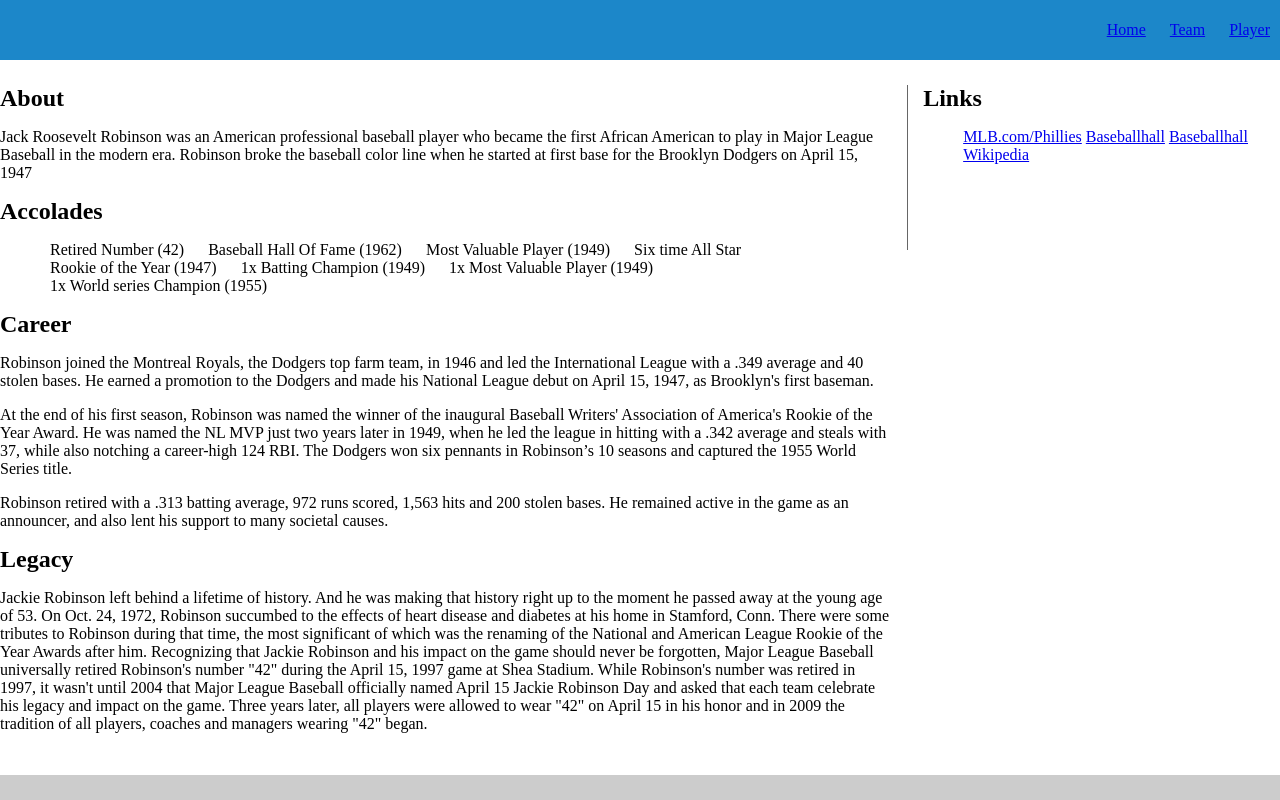
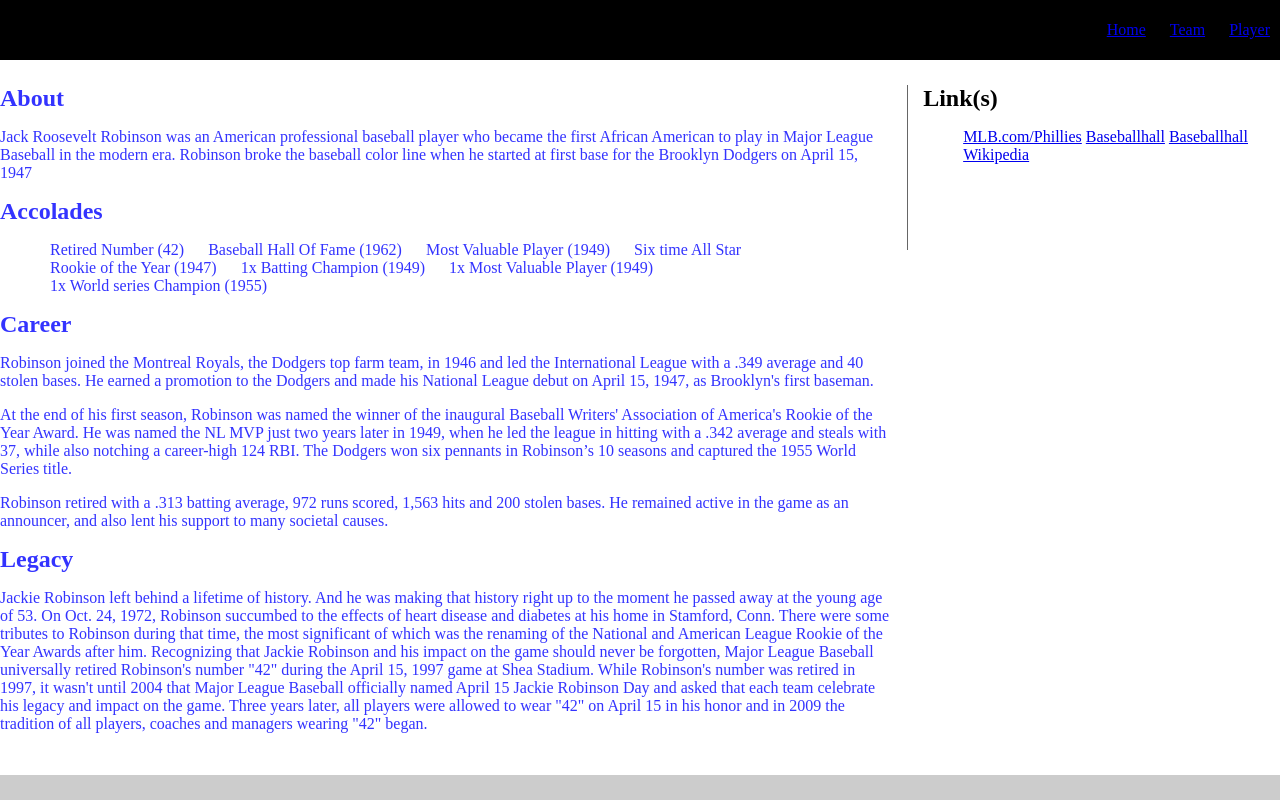
Before and after one commit to tmason20/Tony, a plain HTML site: page Player.html in a window 1280 px wide. Drawn offline with Linux system fonts and the light colour scheme.

Commit message:
Update Player.html

```diff
--- a/Player.html
+++ b/Player.html
@@ -23,30 +23,46 @@
       .header-menu {
         justify-content: flex-end;
         height: 60px;
-        background: #1c87c9;
-        color: #fff;
+        background: #000000;
+        color: #f2f2f2;
       }
       h2 {
         margin: 0 0 8px;
+        background: #000000
+        color: #f2f2f2;
+
+
       }
       ul li {
         display: inline-block;
         padding: 0 10px;
         list-style: none;
+        background: #000000
+        color: #f2f2f2;
+
+
       }
       aside {
         flex: 0.4;
         height: 165px;
         padding-left: 15px;
         border-left: 1px solid #666;
+        background: #000000
+        color: #3333ff
+
+
       }
       section {
         flex: 1;
         padding-right: 15px;
+        color: #3333ff;
+
       }
       footer {
         padding: 0 10px;
         background: #ccc;
+        color: #999999;
+
       }
     </style>
   </head>
@@ -107,7 +123,7 @@
       </article>
     </section>
     <aside>
-      <h2>Links</h2>
+      <h2>Link(s)</h2>
       <ol>
         <a href="https://www.mlb.com/phillies/community/educational-programs/uya-negro-league/jackie-robinson-legacy">MLB.com/Phillies</a>
         <a href="https://baseballhall.org/hall-of-famers/robinson-jackie">Baseballhall</a>
```
